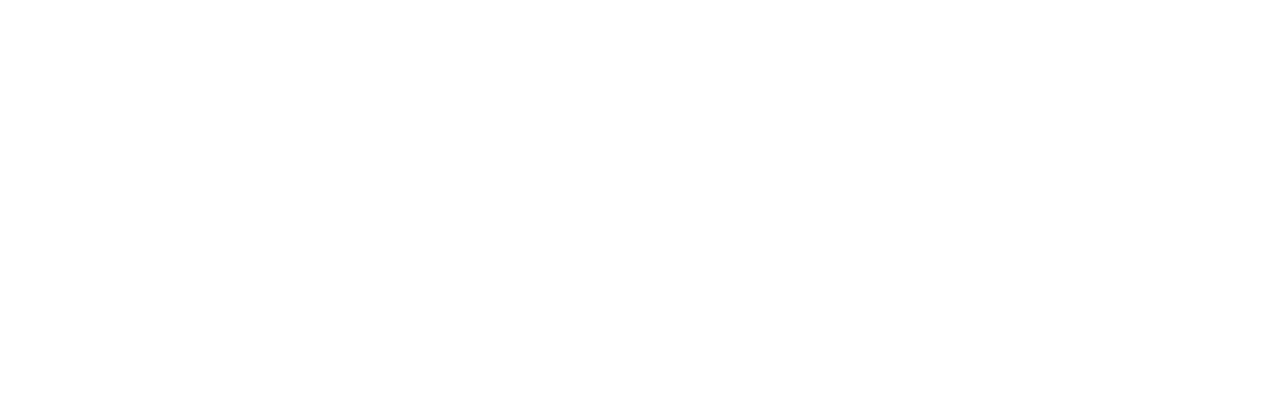
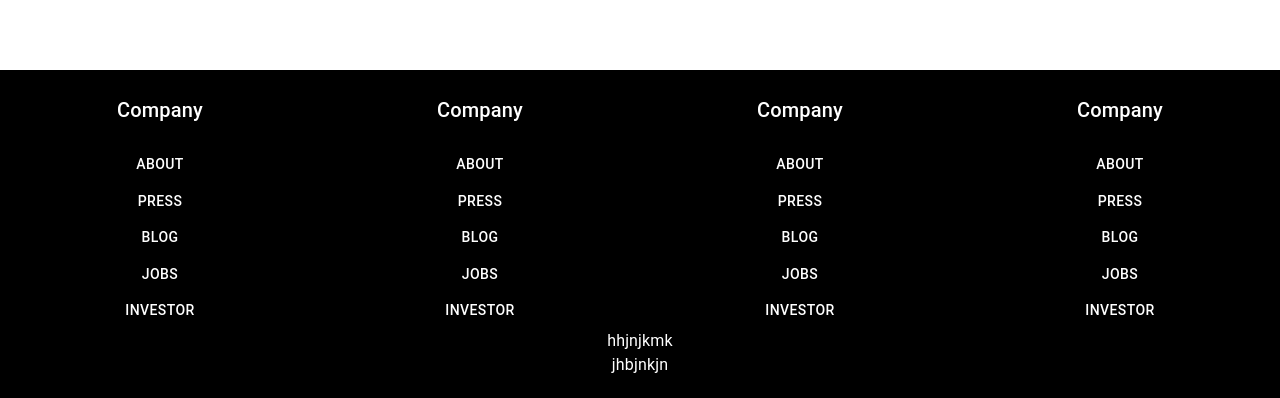
Before and after one commit to n865c/e_commerce_medicine, a React (Create React App) app in the folder client/: page / in a window 1280 px wide. Shown: the part 3164-3562 px from the top of the page. Before the commit the page ends 3154 px from the top, so only its background shows below. Built offline with nearby package versions, Linux system fonts and the light colour scheme.

Commit message:
Footer Done

```diff
--- a/client/src/App.js
+++ b/client/src/App.js
@@ -2,6 +2,7 @@ import logo from './logo.svg';
 import './App.css';
 import Navigation from './customer/components/Navigation/Navigation';
 import HomePage from './customer/Pages/Homepage/HomePage';
+import Footer from './customer/components/Footer/Footer';
 
 function App() {
   return (
@@ -10,6 +11,7 @@ function App() {
      <div>
       <HomePage/>
      </div>
+     <Footer/>
     </div>
   );
 }
--- /dev/null
+++ b/client/src/customer/components/Footer/Footer.jsx
@@ -0,0 +1,88 @@
+import { Button, Typography ,Grid} from "@mui/material";
+
+const Footer=()=>{
+    return (
+        <div>
+            <Grid className="bg-black text-white text-center mt-20"
+            container sx={{bgcolor:"black",color:"white",py:3}}>
+                <Grid item xs={12} sm={6} md={3}>
+                    <Typography className="pb-5" variant="h6">Company</Typography>
+                    <div>
+                    <Button className="pb-5" variant="h6" gutterBottom>about</Button>
+                    </div>
+                    <div>
+                    <Button className="pb-5" variant="h6" gutterBottom>press</Button>
+                    </div>
+                    <div>
+                    <Button className="pb-5" variant="h6" gutterBottom>Blog</Button>
+                    </div>
+                    <div>
+                    <Button className="pb-5" variant="h6" gutterBottom>Jobs</Button>
+                    </div>
+                    <div>
+                    <Button className="pb-5" variant="h6" gutterBottom>Investor</Button>
+                    </div>
+                </Grid>
+                <Grid item xs={12} sm={6} md={3}>
+                    <Typography className="pb-5" variant="h6">Company</Typography>
+                    <div>
+                    <Button className="pb-5" variant="h6" gutterBottom>about</Button>
+                    </div>
+                    <div>
+                    <Button className="pb-5" variant="h6" gutterBottom>press</Button>
+                    </div>
+                    <div>
+                    <Button className="pb-5" variant="h6" gutterBottom>Blog</Button>
+                    </div>
+                    <div>
+                    <Button className="pb-5" variant="h6" gutterBottom>Jobs</Button>
+                    </div>
+                    <div>
+                    <Button className="pb-5" variant="h6" gutterBottom>Investor</Button>
+                    </div>
+                </Grid>
+                <Grid item xs={12} sm={6} md={3}>
+                    <Typography className="pb-5" variant="h6">Company</Typography>
+                    <div>
+                    <Button className="pb-5" variant="h6" gutterBottom>about</Button>
+                    </div>
+                    <div>
+                    <Button className="pb-5" variant="h6" gutterBottom>press</Button>
+                    </div>
+                    <div>
+                    <Button className="pb-5" variant="h6" gutterBottom>Blog</Button>
+                    </div>
+                    <div>
+                    <Button className="pb-5" variant="h6" gutterBottom>Jobs</Button>
+                    </div>
+                    <div>
+                    <Button className="pb-5" variant="h6" gutterBottom>Investor</Button>
+                    </div>
+                </Grid>
+                <Grid item xs={12} sm={6} md={3}>
+                    <Typography className="pb-5" variant="h6">Company</Typography>
+                    <div>
+                    <Button className="pb-5" variant="h6" gutterBottom>about</Button>
+                    </div>
+                    <div>
+                    <Button className="pb-5" variant="h6" gutterBottom>press</Button>
+                    </div>
+                    <div>
+                    <Button className="pb-5" variant="h6" gutterBottom>Blog</Button>
+                    </div>
+                    <div>
+                    <Button className="pb-5" variant="h6" gutterBottom>Jobs</Button>
+                    </div>
+                    <div>
+                    <Button className="pb-5" variant="h6" gutterBottom>Investor</Button>
+                    </div>
+                </Grid>
+                  <Grid xs={12}>
+                    <Typography>hhjnjkmk</Typography>
+                    <Typography>jhbjnkjn</Typography>
+                  </Grid>
+            </Grid>
+        </div>
+    )
+}
+export default Footer;
```
